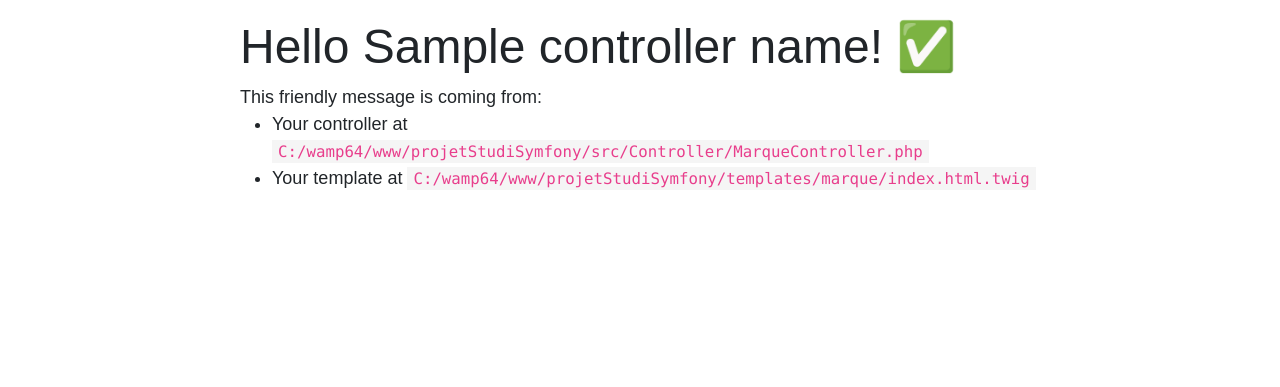
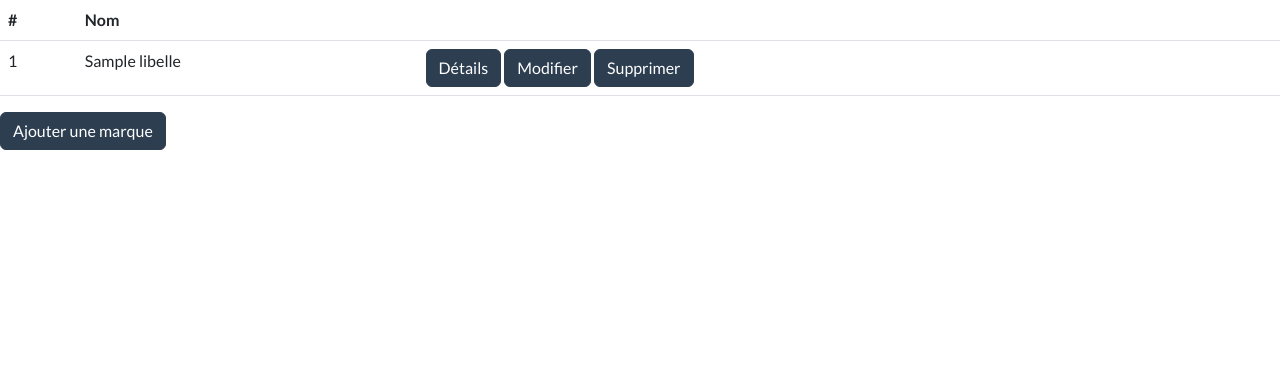
Before and after one commit to diegoply/ProjetStudiSymfonyreplay, a Symfony app: template templates/marque/index.html.twig in a window 1280 px wide. Shown: the part 72-459 px from the top of the page. Run offline with Twig, Linux system fonts and the light colour scheme; the template is opened without the code that fills it: most values are stand-ins (such as "Sample title", 1, 10 or a date in 2020); some libraries are stand-ins or nearby versions.

Commit message:
Marque repo

```diff
--- a/src/Controller/MarqueController.php
+++ b/src/Controller/MarqueController.php
@@ -2,6 +2,7 @@
 
 namespace App\Controller;
 
+use App\Repository\MarqueRepository;
 use Symfony\Bundle\FrameworkBundle\Controller\AbstractController;
 use Symfony\Component\HttpFoundation\Response;
 use Symfony\Component\Routing\Attribute\Route;
@@ -13,11 +14,12 @@ class MarqueController extends AbstractController
 
 
     #[Route('/marque', name: 'marque_index', methods:['GET'])]
-    public function index(): Response
+    public function index(MarqueRepository $repo): Response
     {
-        dd(__METHOD__);
+
         return $this->render('marque/index.html.twig', [
             'controller_name' => 'MarqueController',
+            'marques' => $repo->findAll(),
         ]);
     }
 
--- a/templates/marque/index.html.twig
+++ b/templates/marque/index.html.twig
@@ -1,20 +1,36 @@
 {% extends 'base.html.twig' %}
 
-{% block title %}Hello MarqueController!{% endblock %}
+{% block title %}Marques{% endblock %}
 
 {% block body %}
-<style>
-    .example-wrapper { margin: 1em auto; max-width: 800px; width: 95%; font: 18px/1.5 sans-serif; }
-    .example-wrapper code { background: #F5F5F5; padding: 2px 6px; }
-</style>
 
-<div class="example-wrapper">
-    <h1>Hello {{ controller_name }}! ✅</h1>
+    <table class="table">
 
-    This friendly message is coming from:
-    <ul>
-        <li>Your controller at <code>C:/wamp64/www/projetStudiSymfony/src/Controller/MarqueController.php</code></li>
-        <li>Your template at <code>C:/wamp64/www/projetStudiSymfony/templates/marque/index.html.twig</code></li>
-    </ul>
-</div>
+    <thead>
+        <tr>
+            <th scope="col">#</th>
+            <th scope="col">Nom</th>
+            <th scope="col"></th>
+        </tr>
+    <tbody>
+
+    {% for marque in marques %}
+        <tr>
+            <td scope="row"> {{ marque.id }} </td>
+            <td>{{ marque.libelle }}</td>
+            <td>
+                <a href="{{ path('marque_show', {'id': marque.id} ) }}" class="btn btn-primary">Détails</a>
+                <a href="{{ path('marque_edit', {'id': marque.id} ) }}" class="btn btn-primary">Modifier</a>
+                <a href="{{ path('marque_delete', {'id': marque.id} ) }}" class="btn btn-primary">Supprimer</a>
+            </td>
+        </tr>
+
+    {% endfor %}
+    </tbody>
+
+
+    </table>
+
+    <a href="{{ path('marque_create') }}" class="btn btn-primary">Ajouter une marque</a>
+
 {% endblock %}
```
Also changed, not shown: src/Repository/MarqueRepository.php (+18 -0 lines).
